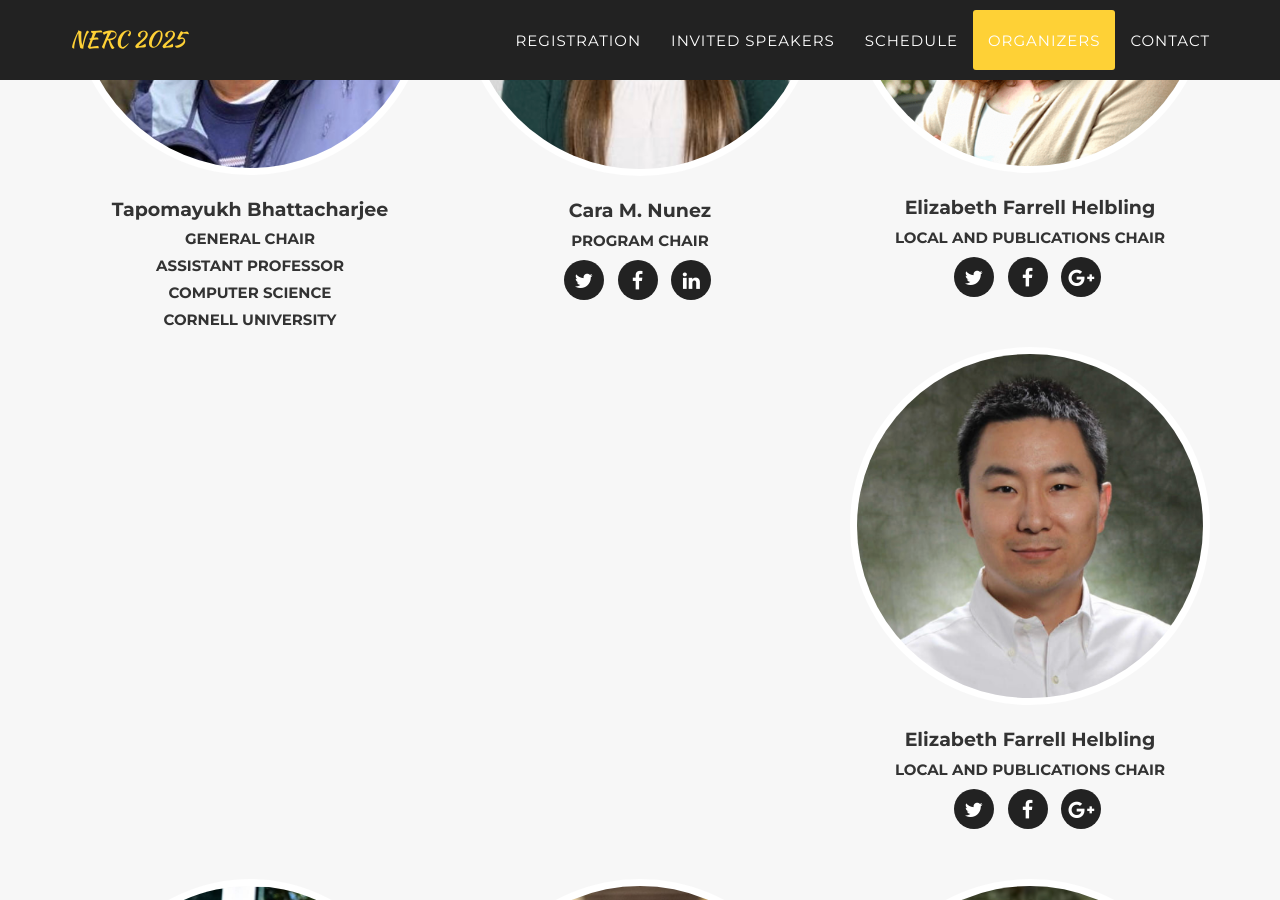
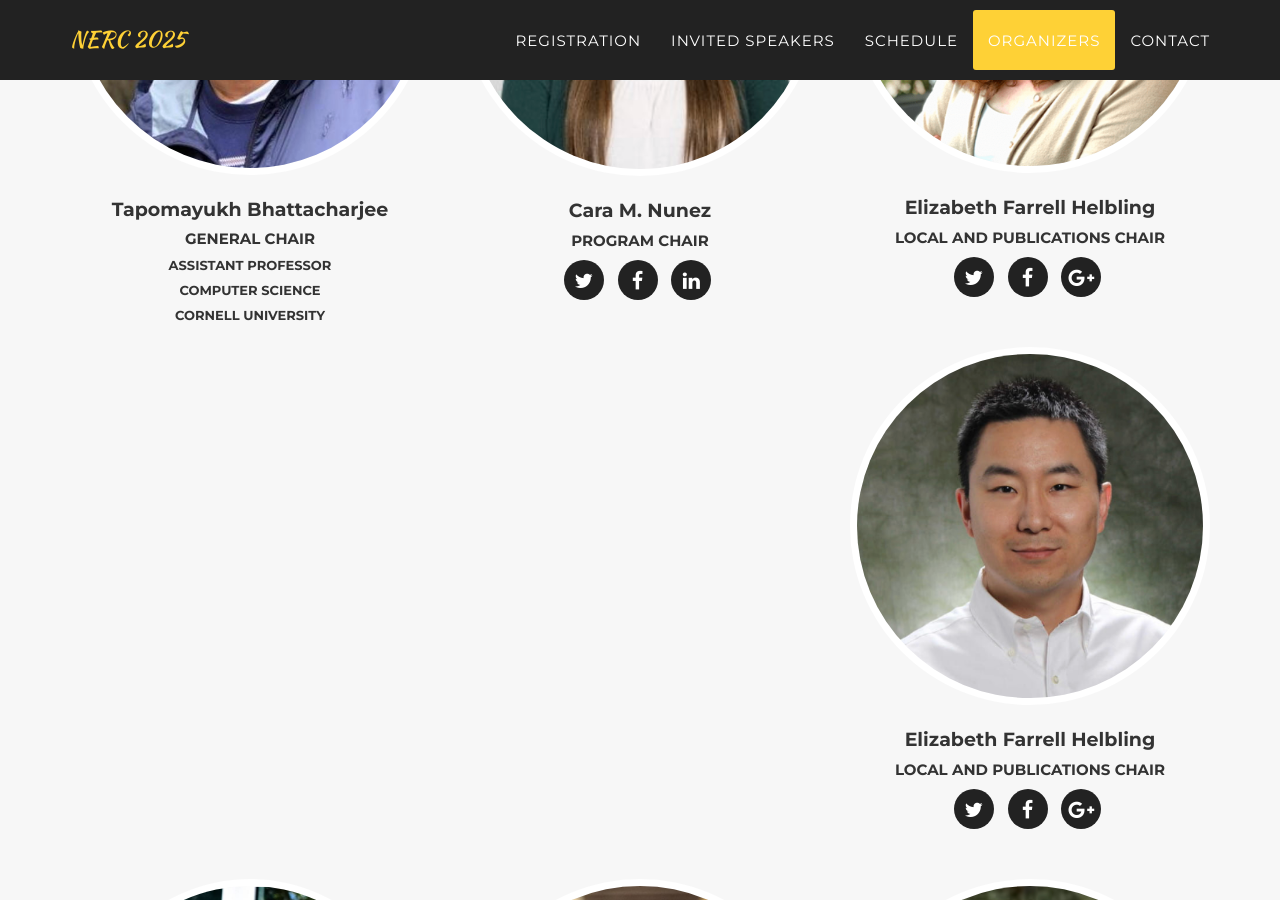
Before and after one commit to Cornell-Tech-AIRLab/cornell2025.nerc.io, a Jekyll site: the page built from index.html, in a window 1280 px wide and 900 px high, scrolled down 5084 px. Built offline with Jekyll 4.4.1, drawn with Linux system fonts in a browser that asks for light colours; some web fonts are replaced.

Commit message:
updating team.html

```diff
--- a/_includes/team.html
+++ b/_includes/team.html
@@ -14,9 +14,9 @@
                         <img src="img/team/{{ member.pic }}.png" class="img-responsive img-circle" alt="">
                         <h4>{{ member.name }}</h4>
                         <h5>{{ member.position }}</h5>
-                        <h5>{{ member.level }}</h5>
-                        <h5>{{ member.department }}</h5>
-                        <h5>{{ member.university }}</h5>
+                        <h6>{{ member.level }}</h5>
+                        <h6>{{ member.department }}</h5>
+                        <h6>{{ member.university }}</h5>
                         <ul class="list-inline social-buttons">
                             {% for network in member.social %}
                             <li>
```
